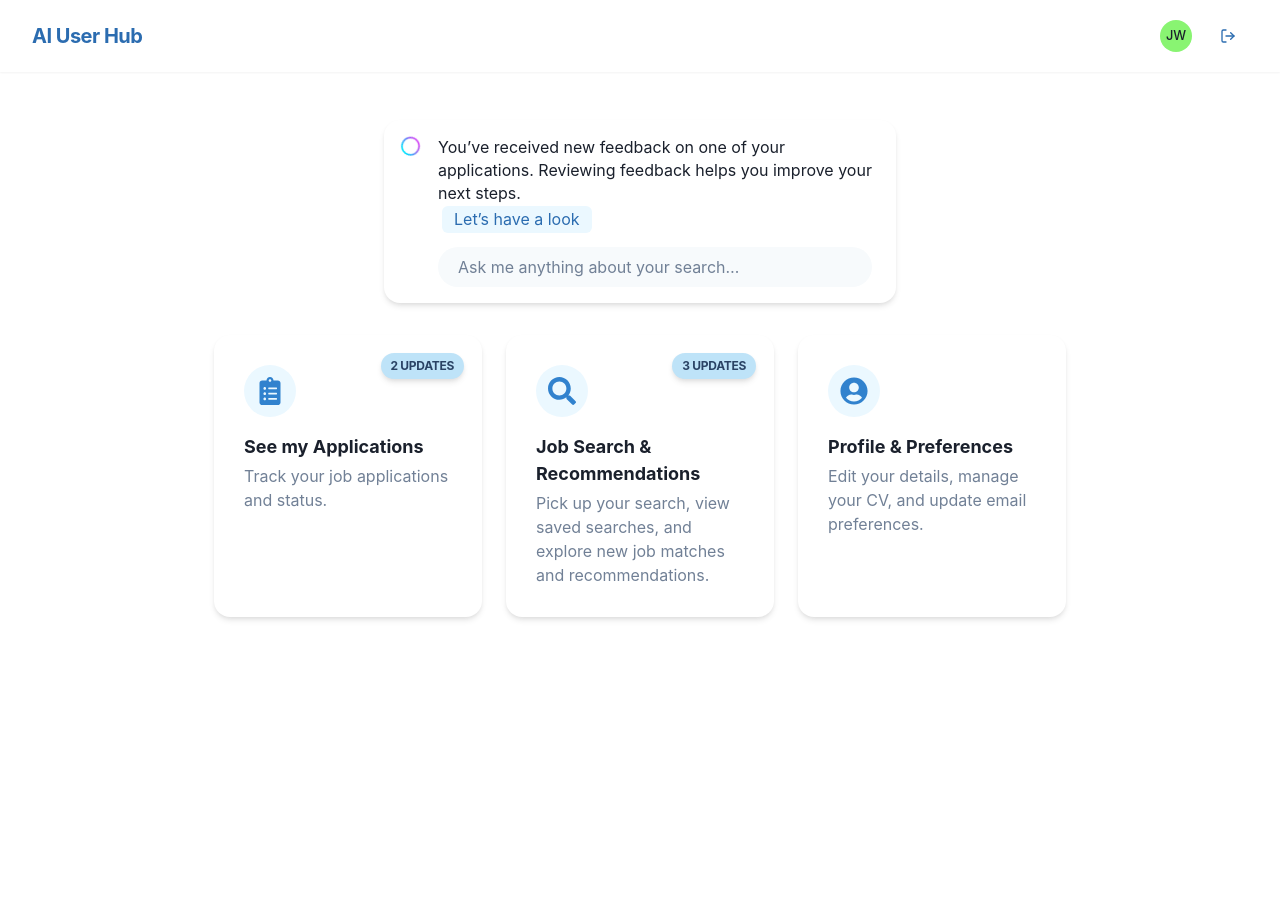
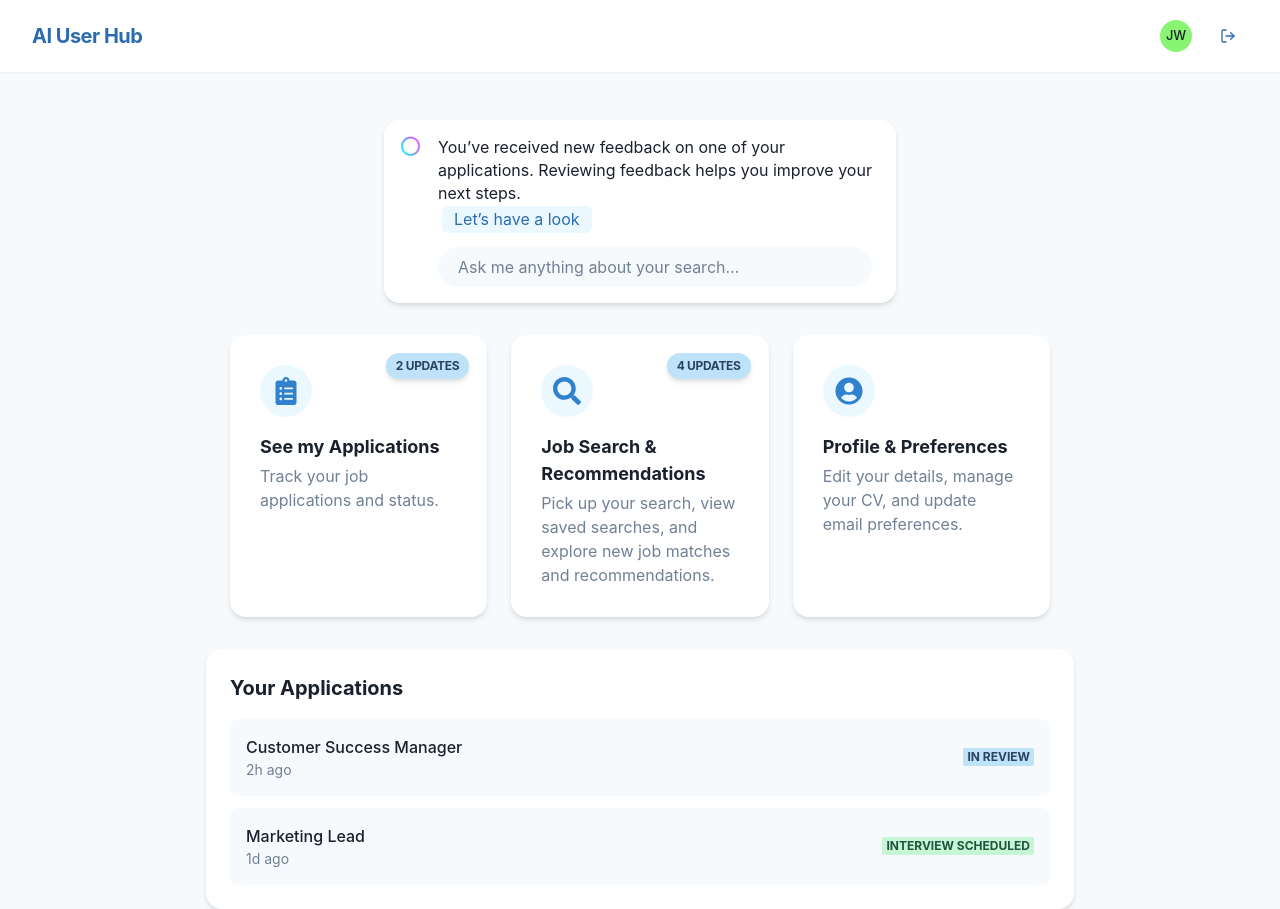
Before and after one commit to joseph-Woodland/ai-user-hub, a React (Vite) app: page / in a window 1280 px wide. Before the commit the page ends 873 px from the top, so only its background shows below. Built offline with nearby package versions, Linux system fonts and the light colour scheme.

Commit message:
Updated styling and data on for the dynamic pannel

```diff
--- a/package.json
+++ b/package.json
@@ -13,7 +13,7 @@
     "@chakra-ui/react": "^2.8.1",
     "@emotion/react": "^11.11.1",
     "@emotion/styled": "^11.11.0",
-    "framer-motion": "^10.16.4",
+    "framer-motion": "^10.18.0",
     "react": "^18.2.0",
     "react-dom": "^18.2.0",
     "react-icons": "^5.5.0"
--- a/src/App.jsx
+++ b/src/App.jsx
@@ -17,14 +17,15 @@ function App() {
   };
 
   return (
-    <Box minH="100vh" bg="grey.50">
-      <Header />
-      <Box pt={12} display="flex" flexDirection="column" alignItems="center">
-        <AIChatBox onSelect={handleSelect} />
-        <ActionCards onSelect={handleSelect} />
-        <DynamicPane panel={activePanel} />
-      </Box>
+<Box minH="100vh" bg="gray.50">
+  <Header />
+  <Box pt={12} display="flex" flexDirection="column" alignItems="center">
+    <Box w="100%" maxW="900px" px={4}>
+      <AIChatBox onSelect={handleSelect} />
+      <DynamicPane panel={activePanel} />
     </Box>
+  </Box>
+</Box>
   );
 }
 
--- a/src/components/DynamicPane.jsx
+++ b/src/components/DynamicPane.jsx
@@ -1,39 +1,149 @@
-import { Box, Heading, Text, Fade } from "@chakra-ui/react";
+import React, { useState } from "react";
+import {
+  Box,
+  Text,
+  VStack,
+  Badge,
+  HStack,
+  Button,
+  Switch,
+  Input,
+} from "@chakra-ui/react";
+import ActionCards from "./ActionCards"; // <-- Your existing ActionCards file
 
-function DynamicPane({ panel }) {
-  let content = null;
-  if (panel === "applications") {
-    content = (
+// ---- Demo data ----
+const demoApplications = [
+  { id: 1, title: "Customer Success Manager", status: "In Review", updated: "2h ago" },
+  { id: 2, title: "Marketing Lead", status: "Interview Scheduled", updated: "1d ago" },
+];
+
+const demoSavedSearches = [
+  { id: 1, name: "Product Manager, London", newJobs: 3, lastRun: "yesterday" },
+  { id: 2, name: "Remote UX Designer", newJobs: 1, lastRun: "2 days ago" },
+];
+
+const demoRecommendedJobs = [
+  { id: 1, title: "AI Product Owner", company: "FutureTech", new: true },
+  { id: 2, title: "Full Stack Developer", company: "InnoSoft", new: false },
+];
+
+const demoProfile = {
+  name: "Joseph Woodland",
+  email: "joseph@email.com",
+  cvUploaded: "2024-06-02",
+  alerts: true,
+  privacy: "Standard",
+};
+
+// ---- Applications Panel ----
+function ApplicationsPanel({ applications }) {
+  return (
+    <Box bg="white" shadow="md" rounded="2xl" p={6} mt={4} maxW="900px" mx="auto">
+      <Text fontWeight="bold" fontSize="xl" mb={4}>Your Applications</Text>
+      <VStack align="stretch" spacing={3}>
+        {applications.length === 0 && <Text color="gray.400">No applications yet.</Text>}
+        {applications.map(app => (
+          <Box key={app.id} p={4} bg="gray.50" rounded="lg" display="flex" justifyContent="space-between" alignItems="center">
             <Box>
-        <Heading size="md" mb={2}>Your Applications</Heading>
-        <Text>Here’s a list of your recent job applications (fake data for now).</Text>
+              <Text fontWeight="medium">{app.title}</Text>
+              <Text color="gray.500" fontSize="sm">{app.updated}</Text>
             </Box>
-    );
-  } else if (panel === "jobs") {
-    content = (
-      <Box>
-        <Heading size="md" mb={2}>New Jobs for You</Heading>
-        <Text>Here are some new jobs matching your interests (fake data for now).</Text>
+            <Badge colorScheme={app.status === "Interview Scheduled" ? "green" : "blue"}>
+              {app.status}
+            </Badge>
           </Box>
-    );
-  } else if (panel === "cv") {
-    content = (
-      <Box>
-        <Heading size="md" mb={2}>Update Your CV</Heading>
-        <Text>Make changes to your CV or profile here (fake form coming soon).</Text>
+        ))}
+      </VStack>
     </Box>
   );
 }
+
+// ---- Search & Recommendations Panel ----
+function SearchPanel({ savedSearches, recommendedJobs }) {
   return (
-    <Fade in={!!panel}>
-      <Box mt={6} p={8} bg="white" rounded="2xl" shadow="md" minH="200px" maxW="900px" mx="auto">
-        {content || (
-          <Text color="gray.400" textAlign="center">
-            Select an action above to get started!
-          </Text>
+    <Box bg="white" shadow="md" rounded="2xl" p={6} mt={4} w="full">
+      <Text fontWeight="bold" fontSize="xl" mb={4}>Your Searches & Recommendations</Text>
+      <Text fontWeight="semibold" mb={2}>Saved Searches</Text>
+      <VStack align="stretch" spacing={2} mb={4}>
+        {savedSearches.map(search => (
+          <Box key={search.id} p={3} bg="gray.50" rounded="md" display="flex" justifyContent="space-between" alignItems="center">
+            <Text>{search.name}</Text>
+            <HStack>
+              <Badge colorScheme="blue">{search.newJobs} new</Badge>
+              <Text color="gray.400" fontSize="sm">Last run: {search.lastRun}</Text>
+            </HStack>
+          </Box>
+        ))}
+      </VStack>
+      <Text fontWeight="semibold" mb={2}>Recommended Jobs</Text>
+      <VStack align="stretch" spacing={2}>
+        {recommendedJobs.map(job => (
+          <Box key={job.id} p={3} bg="gray.50" rounded="md" display="flex" justifyContent="space-between" alignItems="center">
+            <Box>
+              <Text fontWeight="medium">{job.title} <Text as="span" color="gray.500" fontSize="sm">({job.company})</Text></Text>
+            </Box>
+            <HStack>
+              {job.new && <Badge colorScheme="green">New</Badge>}
+              <Button size="sm" colorScheme="blue" variant="ghost">View</Button>
+            </HStack>
+          </Box>
+        ))}
+      </VStack>
+    </Box>
+  );
+}
+
+// ---- Profile & Preferences Panel ----
+function ProfilePanel({ profile }) {
+  return (
+    <Box bg="white" shadow="md" rounded="2xl" p={6} mt={4} maxW="900px" mx="auto">
+      <Text fontWeight="bold" fontSize="xl" mb={4}>Profile & Preferences</Text>
+      <HStack justify="space-between" mb={3}>
+        <Text>Name</Text>
+        <Input value={profile.name} readOnly width="60%" />
+      </HStack>
+      <HStack justify="space-between" mb={3}>
+        <Text>Email</Text>
+        <Input value={profile.email} readOnly width="60%" />
+      </HStack>
+      <HStack justify="space-between" mb={3}>
+        <Text>Email Alerts</Text>
+        <Switch isChecked={profile.alerts} />
+      </HStack>
+      <HStack justify="space-between" mb={3}>
+        <Text>CV Uploaded</Text>
+        <Button size="sm" colorScheme="blue" variant="outline">Update CV</Button>
+        <Text fontSize="sm" color="gray.400">{profile.cvUploaded}</Text>
+      </HStack>
+      <HStack justify="space-between" mb={3}>
+        <Text>Privacy</Text>
+        <Text>{profile.privacy}</Text>
+      </HStack>
+    </Box>
+  );
+}
+
+// ---- Main Dynamic Pane Component ----
+function DynamicPane() {
+  const [activeSection, setActiveSection] = useState("applications"); // "search", "profile"
+
+  return (
+    <>
+      <ActionCards
+        onSelect={setActiveSection}
+        applicationUpdates={demoApplications.length}
+        newJobs={demoSavedSearches.reduce((sum, s) => sum + s.newJobs, 0)}
+      />
+      {activeSection === "applications" && (
+        <ApplicationsPanel applications={demoApplications} />
       )}
-      </Box>
-    </Fade>
+      {activeSection === "search" && (
+        <SearchPanel savedSearches={demoSavedSearches} recommendedJobs={demoRecommendedJobs} />
+      )}
+      {activeSection === "profile" && (
+        <ProfilePanel profile={demoProfile} />
+      )}
+    </>
   );
 }
 
```
Also changed, not shown: 1 other file (tests, documents, lock files or other folders). Lines whose indentation alone changed are shown as unchanged.
